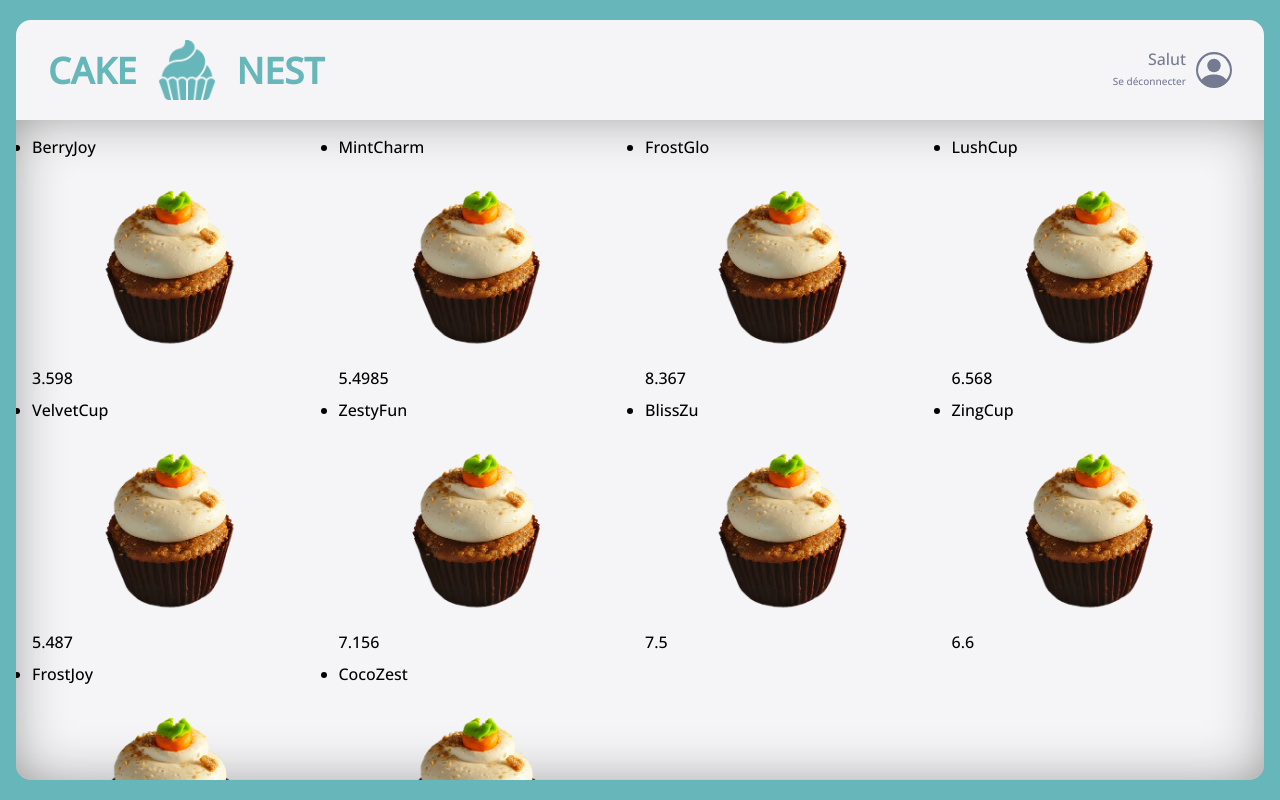
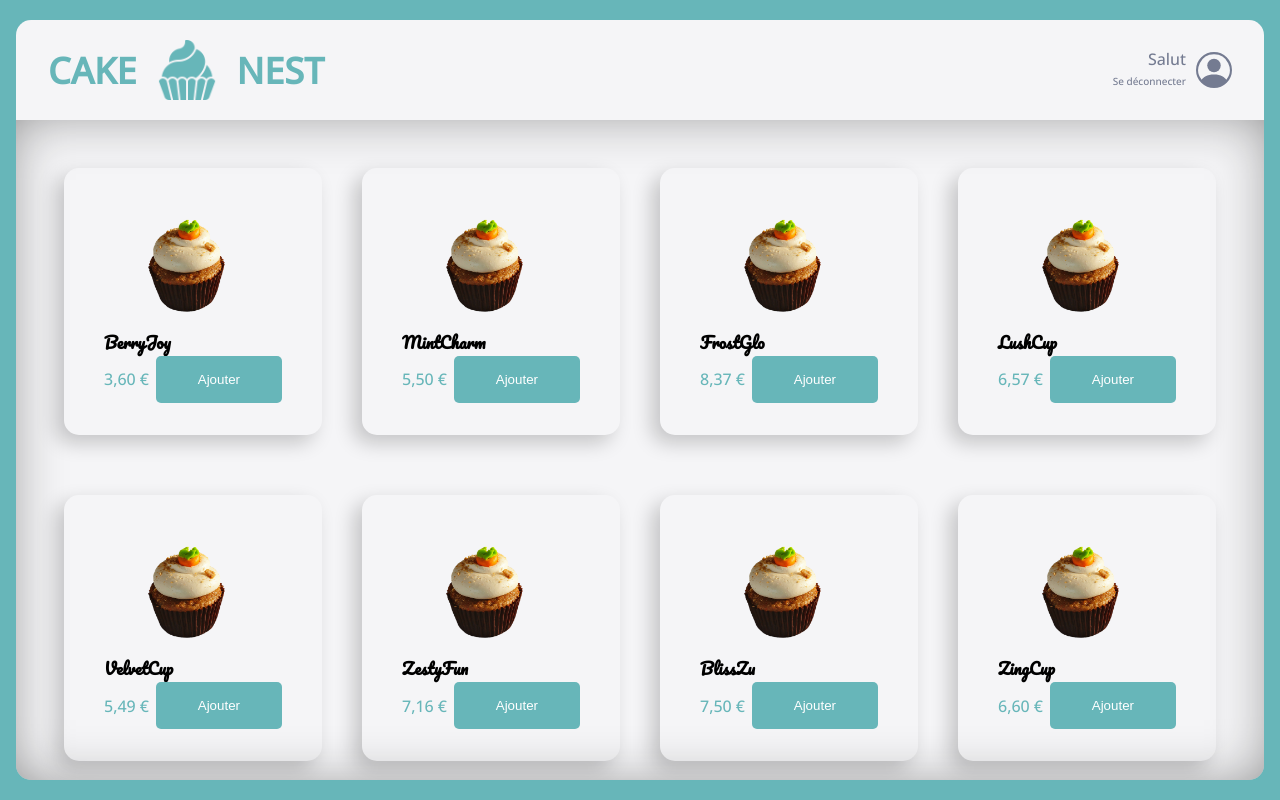
Before and after one commit to T-Clement/cake-nest, a React (Vite) app: page /orderpage in a window 1280 px wide. Built offline with nearby package versions, Linux system fonts and the light colour scheme.

Commit message:
[F05] end of F05

```diff
--- a/src/App.jsx
+++ b/src/App.jsx
@@ -14,7 +14,11 @@
 function App() {
 
   const [user, setUser] = useState(null);
+  // if(user) {
+  //   useEffect(() => {
 
+  //   })
+  // }
 
   return (
     <UserContext.Provider value = {{ user, setUser }}>
--- a/src/components/layout/Main.jsx
+++ b/src/components/layout/Main.jsx
@@ -2,6 +2,8 @@
 import styled from 'styled-components'
 import { theme } from '../../theme'
 import { fakeMenu } from '../../data/fakeData/fakeMenu.js'
+import { formatPrice } from '../../utils/maths.js'
+// import {  }
 
 const MainStyled = styled.main`
     flex: 1;
@@ -15,27 +17,55 @@
 `;
 
 const GridListStyled = styled.ul`
+    margin: 32px;
     display: grid;
     /* width: auto; */
     grid-template-columns: repeat(4, 1fr);
-    grid-gap: 10px;
+    grid-gap: 60px 40px;
 
+    li {
+        list-style: none;
+    }
 `
 
 
 const ArticleStyled = styled.article`
+    box-shadow: -8px 8px 20px 0px rgb(0 0 0 / 20%);
+    border-radius: ${theme.borderRadius.extraRound};
+    padding: 32px 40px;
+
     img {
         max-width: 100%;
+    }
+
+    h4 {
+        font-family: "Pacifico";
     }
 `;
 
 
+const DetailsStyled = styled.div`
+  display: flex;
+  justify-content: space-between;
+  align-items: center;
 
+    .price {
+        color: ${theme.colors.primary};
+    }
+
+  .btn {
+    background-color: ${theme.colors.primary};
+    padding: 16px 42px;
+    border-radius: ${theme.borderRadius.round};
+    border: none;
+    color: ${theme.colors.white};
+  }
+`;
 
 
 
 function Main() {
-    console.log(fakeMenu);
+    // console.log(fakeMenu);
   return (
     <MainStyled>
         <GridListStyled>
@@ -43,9 +73,12 @@
             <li key={ item.id }>
 
                     <ArticleStyled>
-                        <p>{item.title}</p>
                         <img src={item.imageSource} alt="Photo de Cupcake" />
-                        <p>{item.price}</p>
+                        <h4>{item.title}</h4>
+                        <DetailsStyled>
+                            <p className='price'>{formatPrice(item.price)}</p>
+                            <button className='btn'>Ajouter</button>
+                        </DetailsStyled>
                     </ArticleStyled>
                 </li>
             )
--- a/src/data/fakeData/fakeMenu.js
+++ b/src/data/fakeData/fakeMenu.js
@@ -1,3 +1,5 @@
+import CupcakeShopItem from "../../assets/images/cupcake-item.png"
+
 export const fakeSmallMenu = [ // pour tests
   {
     id: 1,
@@ -22,7 +24,7 @@
 export const fakeMenu = [
   {
     id: 1,
-    imageSource: "../../src/assets/images/cupcake-item.png",
+    imageSource: CupcakeShopItem,
     title: "BerryJoy",
     price: 3.598,
     quantity: 0,
@@ -31,7 +33,7 @@
   },
   {
     id: 2,
-    imageSource: "../../src/assets/images/cupcake-item.png",
+    imageSource: CupcakeShopItem,
     title: "MintCharm",
     price: 5.4985,
     quantity: 0,
@@ -40,7 +42,7 @@
   },
   {
     id: 3,
-    imageSource: "../../src/assets/images/cupcake-item.png",
+    imageSource: CupcakeShopItem,
     title: "FrostGlo",
     price: 8.367,
     quantity: 0,
@@ -49,7 +51,7 @@
   },
   {
     id: 4,
-    imageSource: "../../src/assets/images/cupcake-item.png",
+    imageSource: CupcakeShopItem,
     title: "LushCup",
     price: 6.568,
     quantity: 0,
@@ -58,7 +60,7 @@
   },
   {
     id: 5,
-    imageSource: "../../src/assets/images/cupcake-item.png",
+    imageSource: CupcakeShopItem,
     title: "VelvetCup",
     price: 5.487,
     quantity: 0,
@@ -67,7 +69,7 @@
   },
   {
     id: 6,
-    imageSource: "../../src/assets/images/cupcake-item.png",
+    imageSource: CupcakeShopItem,
     title: "ZestyFun",
     price: 7.156,
     quantity: 0,
@@ -76,7 +78,7 @@
   },
   {
     id: 7,
-    imageSource: "../../src/assets/images/cupcake-item.png",
+    imageSource: CupcakeShopItem,
     title: "BlissZu",
     price: 7.5,
     quantity: 0,
@@ -85,7 +87,7 @@
   },
   {
     id: 8,
-    imageSource: "../../src/assets/images/cupcake-item.png",
+    imageSource: CupcakeShopItem,
     title: "ZingCup",
     price: 6.6,
     quantity: 0,
@@ -94,7 +96,7 @@
   },
   {
     id: 9,
-    imageSource: "../../src/assets/images/cupcake-item.png",
+    imageSource: CupcakeShopItem,
     title: "FrostJoy",
     price: 5.7,
     quantity: 0,
@@ -103,7 +105,7 @@
   },
   {
     id: 10,
-    imageSource: "../../src/assets/images/cupcake-item.png",
+    imageSource: CupcakeShopItem,
     title: "CocoZest",
     price: 4.7,
     quantity: 0,
```
Also changed, not shown: vercel.json (added).
